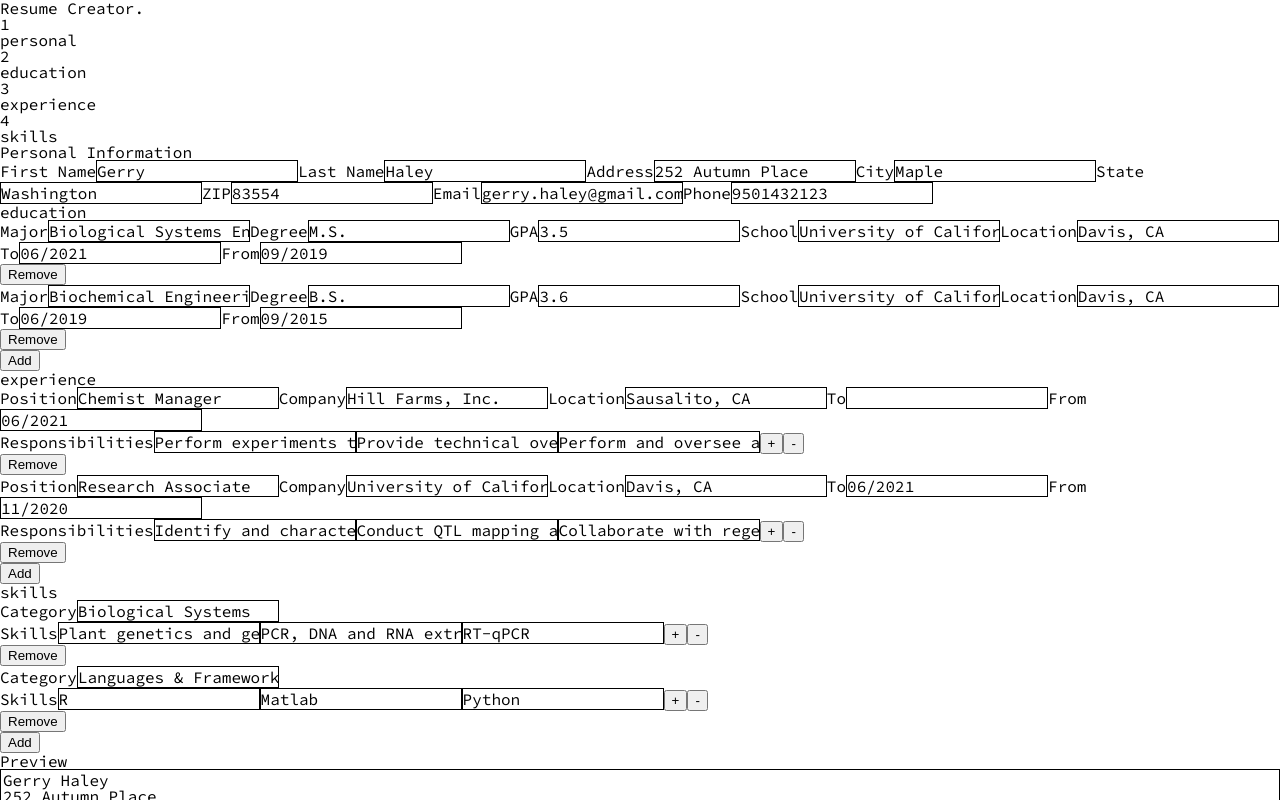
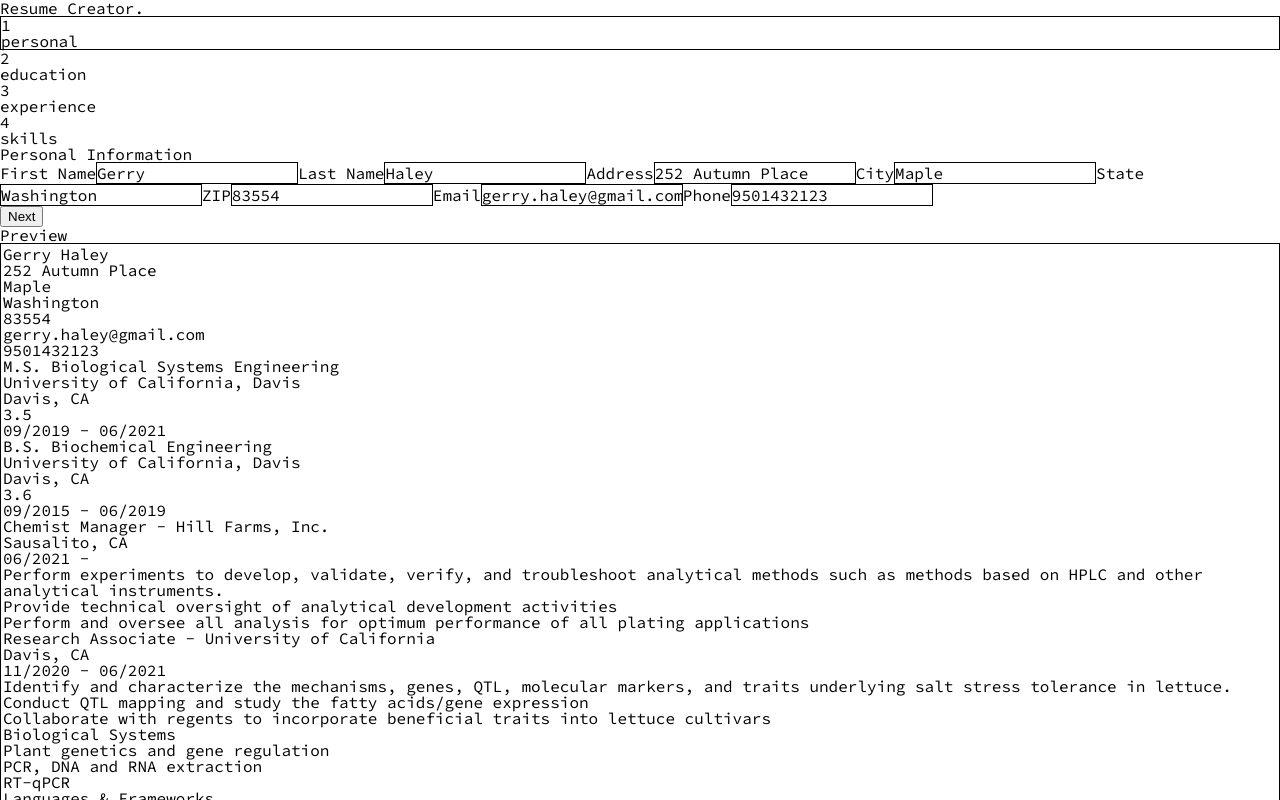
Before and after one commit to Datrinon/cv-maker, a React (Create React App) app: page / in a window 1280 px wide. Shown: the top 800 px of the page. Built offline with nearby package versions, Linux system fonts and the light colour scheme.

Commit message:
Add segmentation of form, and form navigation.
The user can now navigate to each section of the resume by pressing the progress bar at the top or the previous / next buttons for navigation.

```diff
--- a/src/components/App.js
+++ b/src/components/App.js
@@ -96,8 +96,8 @@ import _, { indexOf } from "lodash";
     ]
   },
   get sections() { return Object.keys(this.resume); },
-  activeSection: null,
-  progress: null
+  activeSection: "personal",
+  progress: "start"
 }
 
 class App extends Component {
@@ -117,6 +117,50 @@ class App extends Component {
     this.resumeMultiSectionListOnRemove = this.resumeMultiSectionListOnRemove
         .bind(this);
     this.setActiveSection = this.setActiveSection.bind(this);
+  }
+
+  resumePrevSection() {
+    this.setState(state => {
+      let curIndex = state.sections.indexOf(state.activeSection);
+      let activeSection = state.sections[curIndex - 1];
+
+      let progressUpdate = this.determineProgress(curIndex - 1, state.sections);
+
+      return {
+        activeSection: activeSection,
+        progress: progressUpdate
+      }
+
+    });
+  }
+
+  resumeNextSection() {
+    this.setState(state => {
+      let curIndex = state.sections.indexOf(state.activeSection);
+      let activeSection = state.sections[curIndex + 1];
+
+      let progressUpdate = this.determineProgress(curIndex + 1, state.sections);
+      console.log({curIndex, activeSection});
+
+      return {
+        activeSection: activeSection,
+        progress: progressUpdate
+      }
+    });
+  }
+
+  jumpToSection(curIndex) {
+    this.setState(state => {
+      let activeSection = state.sections[curIndex];
+
+      let currentProgress = this.determineProgress(curIndex, state.sections);
+      // edit this shit into a value bruh. its an object rn
+
+      return {
+        activeSection: activeSection,
+        progress: currentProgress
+      }
+    })
   }
 
   resumeOnChange(section, event) {
@@ -233,25 +277,33 @@ class App extends Component {
   }
 
   setActiveSection(section) {
-    this.setState((state) =>{
-      let current;
+    this.setState((state) => {
       let pos = state.sections.indexOf(section);
-      if (pos === 0) {
-        current = {progress: "start"}
-      } else if (pos === state.sections.length-1) {
-        current = {progress: "end"}
-      } else {
-        current = {progress: "mid"}
-      }
 
-      let updates = Object.assign({}, current, {activeSection: section});
+      let currentProgress = this.determineProgress(pos, state.sections);
 
-
-      return updates;
+      return {
+        activeSection: section,
+        currentProgress: currentProgress
+      };
     });
   }
 
+  determineProgress(pos, sections) {
+    let current;
+    if (pos === 0) {
+      current = "start";
+    } else if (pos === sections.length-1) {
+      current = "end";
+    } else {
+      current = "mid";
+    }
+
+    return current;
+  }
+
   // for debug purposes
+  // TODO, remove this when finished.
   componentDidUpdate() {
     console.log(this.state.activeSection);
     console.log(this.state.progress);
@@ -264,8 +316,13 @@ class App extends Component {
           <h1 className="logo">Resume Creator.</h1>
         </header>
         <section className="app-section">
-          <ProgressBar activeSection={this.state.activeSection} sections={this.state.sections} />
-          <Form resume={this.state.resume}
+          <ProgressBar
+          activeSection={this.state.activeSection}
+          sections={this.state.sections}
+          jumpToSection={this.jumpToSection.bind(this)}
+          />
+          <Form
+            resume={this.state.resume}
             onChange={this.resumeOnChange}
             onMultiChange={this.resumeMultiSectionOnChange}
             onMultiListChange={this.resumeMultiSectionListOnChange}
@@ -274,9 +331,13 @@ class App extends Component {
             onSubsectionAdd={this.resumeOnSubsectionAdd}
             onSubsectionRemove={this.resumeOnSubsectionRemove}
             setActiveSection={this.setActiveSection}
+            activeSection={this.state.activeSection}
+          />
+          <Navigation progress={this.state.progress}
+            clickPrev={this.resumePrevSection.bind(this)}
+            clickNext={this.resumeNextSection.bind(this)}
           />
           <PreviewPane resume={this.state.resume}/>
-          <Navigation />
         </section>
       </div>
     );
--- a/src/components/Form.js
+++ b/src/components/Form.js
@@ -214,6 +214,10 @@ const inputToElement = (array, props) => {
  * The personal section of the resume.
  */
 const PersonalSection = (props) => {
+  if (props.activeSection !== props.section) {
+    return null;
+  }
+
   const inputs = [
     {label: "First Name", type: "text", other: {placeholder:"Danny"}},
     {label: "Last Name", type: "text"},
@@ -242,6 +246,9 @@ const PersonalSection = (props) => {
  * @returns
  */
 function SectionWithSubsections (props) {
+  if (props.activeSection !== props.section) {
+    return null;
+  }
   // template
   // section title
   let inputs = [];
@@ -323,6 +330,7 @@ class Form extends Component{
           section={"personal"}
           onChange={this.props.onChange.bind(null, "personal")}
           onFocus={this.props.setActiveSection.bind(null, "personal")}
+          activeSection={this.props.activeSection}
         />
         <SectionWithSubsections
           section={this.educationSection.title}
@@ -338,6 +346,7 @@ class Form extends Component{
             .props
             .setActiveSection
             .bind(null, this.educationSection.title)}
+          activeSection={this.props.activeSection}
         />
         <SectionWithSubsections
           section={this.experienceSection.title}
@@ -365,6 +374,7 @@ class Form extends Component{
             .props
             .setActiveSection
             .bind(null, this.experienceSection.title)}
+          activeSection={this.props.activeSection}
         />
         <SectionWithSubsections
           section={this.skillsSection.title}
@@ -392,6 +402,7 @@ class Form extends Component{
             .props
             .setActiveSection
             .bind(null, this.skillsSection.title)}
+          activeSection={this.props.activeSection}
         />
 
       </form>
--- a/src/components/Navigation.js
+++ b/src/components/Navigation.js
@@ -2,9 +2,47 @@ import { Component } from "react";
 
 
 class Navigation extends Component{
+  buttons;
+
+  getButtonElements() {
+    console.log(this.props.progress);
+    switch(this.props.progress) {
+      case "start":
+        this.buttons = (
+          <div className="buttons">
+            <button onClick={this.props.clickNext}>Next</button>
+          </div>
+        )
+        break;
+      case "mid":
+        this.buttons = (
+          <div className="buttons">
+            <button onClick={this.props.clickPrev}>Previous</button>
+            <button onClick={this.props.clickNext}>Next</button>
+          </div>
+        )
+        break;
+      case "end":
+        this.buttons = (
+          <div className="buttons">
+            <button onClick={this.props.clickPrev}>Previous</button>
+            <button>Finish</button>
+          </div>
+        )
+        break;
+      default:
+        console.log("Start.");
+        break;
+    }
+  }
+
   render() {
+    this.getButtonElements();
+
     return (
-    <div></div>
+    <div className="navigation">
+      {this.buttons}
+    </div>
     );
   }
 }
--- a/src/components/ProgressBar.js
+++ b/src/components/ProgressBar.js
@@ -9,6 +9,7 @@ class ProgressBar extends Component{
         <div
         key={index + "-" + section}
         className={"section " + isActive}
+        onClick={this.props.jumpToSection.bind(null, index)}
         >
           <span className="index">{index + 1}</span>
           <p className="name">{section}</p>
```
